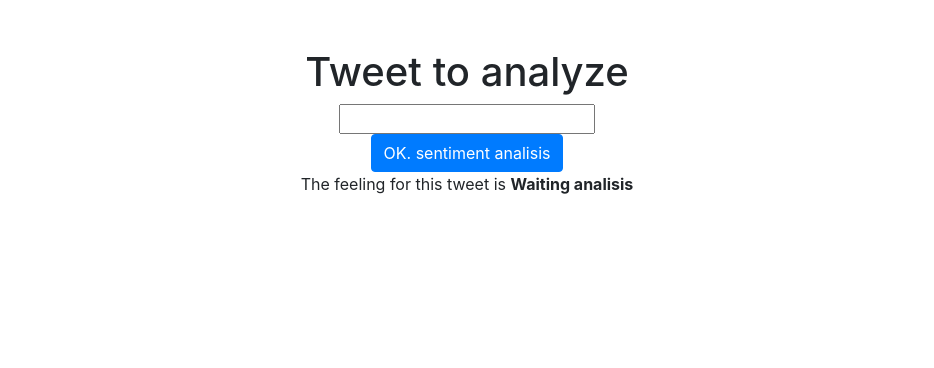
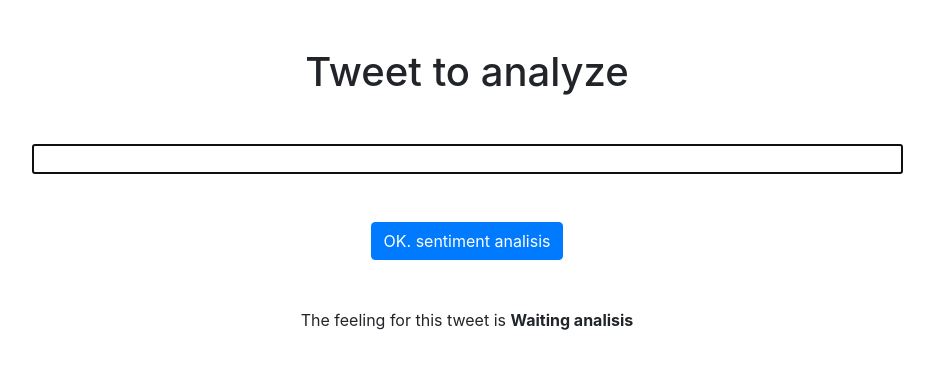
Before and after one commit to EdisonBedoya98/ReactRestAPIDjango, a React (Create React App) app: page / in a window 1280 px wide. Shown: the top 368 px of the page, without its empty margins (173-1107 px from the left). Built offline with nearby package versions, Linux system fonts and the light colour scheme.

Commit message:
ready to deploy

```diff
--- a/src/App.js
+++ b/src/App.js
@@ -1,6 +1,6 @@
 import React from 'react';
-import DataProvider from "./DataProvider";
-import Table from "./Table";
+// import DataProvider from "./DataProvider";
+// import Table from "./Table";
 import FormSentimentIndex from "./FormSentimentIndex";
 import 'bootstrap/dist/css/bootstrap.min.css';
 function App() {
@@ -10,7 +10,7 @@ function App() {
         rel="stylesheet"
         href="https://maxcdn.bootstrapcdn.com/bootstrap/4.3.1/css/bootstrap.min.css"
         integrity="sha384-ggOyR0iXCbMQv3Xipma34MD+dH/1fQ784/j6cY/iJTQUOhcWr7x9JvoRxT2MZw1T"
-        crossorigin="anonymous"
+        crossOrigin="anonymous"
       />
       <div className="App" >
         {/* <DataProvider endpoint="http://127.0.0.1:8000/api/classifier/"
--- a/src/FormSentimentIndex.js
+++ b/src/FormSentimentIndex.js
@@ -30,6 +30,7 @@ class FormSentimentIndex extends Component {
 
         });
     };
+
     render() {
         const { loaded, texto, feeling } = this.state;
         return (
@@ -38,19 +39,19 @@ class FormSentimentIndex extends Component {
                     <form>
                         <div className="field">
                             <h1>Tweet to analyze</h1>
-                            <div className="control">
+                            <div className="control mt-5">
                                 <input
-                                    autofocus
+                                    autoFocus
                                     className="input"
                                     type="text"
                                     name="texto"
                                     onChange={this.handleChange}
                                     value={texto}
                                     required
-                                />
+                                    size="80" />
                             </div>
                         </div>
-                        <div className="control">
+                        <div className="control mt-5" >
                             <Button
                                 variant="primary"
                                 onClick={this.handleSubmit}
@@ -63,8 +64,16 @@ class FormSentimentIndex extends Component {
                         </div>
                     </form>
                 </div>
-                <div>
-                    The feeling for this tweet is <b>{loaded ? feeling : 'Waiting analisis'}</b>
+                <div className="mt-5">
+                    The feeling for this tweet is <b>{loaded ? (() => {
+                        switch (feeling) {
+                            case "[[0]]": return "Negative";
+                            case "[[1]]": return "Positive";
+                            default: return "Seeking";
+                        }
+                    })()
+
+                        : 'Waiting analisis'}</b>
 
                 </div>
 
```
